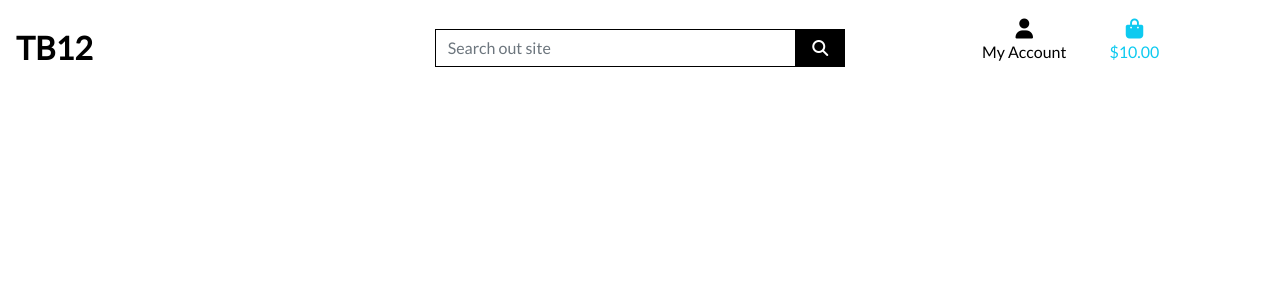
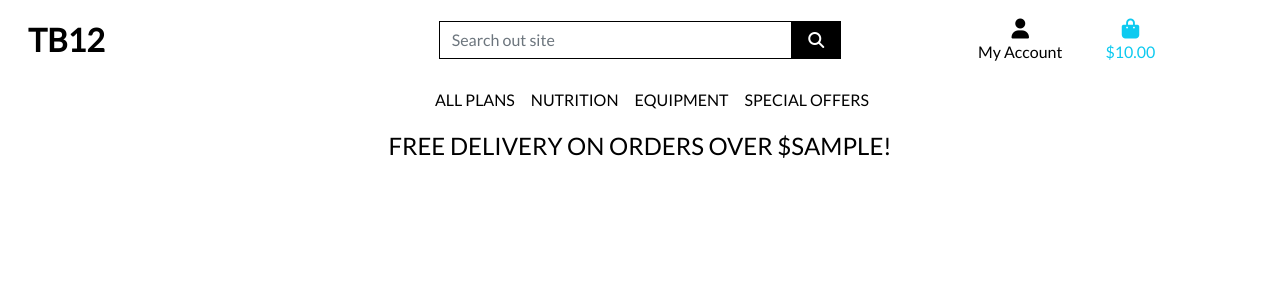
Before and after one commit to Code-Institute-Submissions/TB12_V1, a Django app: template templates/base.html in a window 1280 px wide. Shown: the top 300 px of the page. Run offline with Django 3.2, Linux system fonts and the light colour scheme; the template is opened without the code that fills it: most values are stand-ins (such as "Sample title", 1, 10 or a date in 2020); some libraries are stand-ins or nearby versions.

Commit message:
added mobile header and main navbar

```diff
--- a/static/css/base.css
+++ b/static/css/base.css
@@ -56,6 +56,11 @@ body {
     border: 1px solid black !important;
 }
 
+.bg-black {
+    color: #000 !important;
+}
+
+
 /* -------------------------------- Media Queries */
 
 /* Slightly larger container on xl screens */
--- a/templates/base.html
+++ b/templates/base.html
@@ -22,17 +22,17 @@
     {% endblock %}
 
     {% block corejs %}
-     <script src="https://kit.fontawesome.com/45791f7e23.js" crossorigin="anonymous"></script>
-    <script src="https://cdn.jsdelivr.net/npm/bootstrap@5.0.0-beta2/dist/js/bootstrap.bundle.min.js" integrity="sha384-b5kHyXgcpbZJO/tY9Ul7kGkf1S0CWuKcCD38l8YkeH8z8QjE0GmW1gYU5S9FOnJ0" crossorigin="anonymous"></script>
-    <script src="https://cdn.jsdelivr.net/npm/@popperjs/core@2.6.0/dist/umd/popper.min.js" integrity="sha384-KsvD1yqQ1/1+IA7gi3P0tyJcT3vR+NdBTt13hSJ2lnve8agRGXTTyNaBYmCR/Nwi" crossorigin="anonymous"></script>
-    <script src="https://cdn.jsdelivr.net/npm/bootstrap@5.0.0-beta2/dist/js/bootstrap.min.js" integrity="sha384-nsg8ua9HAw1y0W1btsyWgBklPnCUAFLuTMS2G72MMONqmOymq585AcH49TLBQObG" crossorigin="anonymous"></script>
+     <script src="https://kit.fontawesome.com/e9c73d7092.js" crossorigin="anonymous"></script>
+        <script src="https://code.jquery.com/jquery-3.4.1.slim.min.js" integrity="sha384-J6qa4849blE2+poT4WnyKhv5vZF5SrPo0iEjwBvKU7imGFAV0wwj1yYfoRSJoZ+n" crossorigin="anonymous"></script>
+        <script src="https://cdn.jsdelivr.net/npm/popper.js@1.16.0/dist/umd/popper.min.js" integrity="sha384-Q6E9RHvbIyZFJoft+2mJbHaEWldlvI9IOYy5n3zV9zzTtmI3UksdQRVvoxMfooAo" crossorigin="anonymous"></script>
+        <script src="https://stackpath.bootstrapcdn.com/bootstrap/4.4.1/js/bootstrap.min.js" integrity="sha384-wfSDF2E50Y2D1uUdj0O3uMBJnjuUD4Ih7YwaYd1iqfktj0Uod8GCExl3Og8ifwB6" crossorigin="anonymous"></script>
     {% endblock %}
     {% block extra_js %}
     {% endblock %}
     <title>TB12 {% block extra_title %}{% endblock %}</title>
   </head>
   <body>
-      <header class="containerc-fluid fixed-top">
+      <header class="container-fluid fixed-top">
           <div class="row bg-white pt-lg-2 d-none d-lg-flex" id="topnav" >
               <div class="col-12 col-lg-4 my-auto py-1 py-lg-0 text-center text-lg-left">
                   <a href="{% url 'home' %}" class="nav-link main-logo-link">
@@ -90,14 +90,24 @@
                             </div>
                         </a>
                     </li>
-                    </p>
-            </div>
-                          </a>
-                      </li>
                   </ul>
               </div>
           </div>
-      </header>
+          <div class="row bg-white">
+            <nav class="navbar navbar-expand-lg navbar-light w-100">
+                <button class="navbar-toggler" type="button" data-toggle="collapse" data-target="#main-nav" aria-controls="main-nav" aria-expanded="false" aria-label="Toggle navigation">
+                    <span class="navbar-toggler-icon"></span>
+                </button>
+                {% include 'includes/mobile-top-header.html' %}
+                {% include 'includes/main_nav.html' %}
+            </nav>
+        </div>
+        <div id="delivery-banner" class="row text-center">
+            <div class="col bg-black text-white">
+                <h4 class="logo-font my-1">Free delivery on orders over ${{ free_shipping_threshold }}!</h4>
+            </div>
+        </div>
+    </header>
 
       {% if messages %}
       <div class="message-container"></div>
--- /dev/null
+++ b/templates/includes/main_nav.html
@@ -0,0 +1,50 @@
+<div class="collapse navbar-collapse" id="main-nav">
+    <ul class="navbar-nav w-auto mx-auto">
+        <li class="nav-item dropdown">
+            <a class="logo-font font-weight-bold nav-link text-black mr-5" href="#" id="all-products-link" data-toggle="dropdown" aria-haspopup="true" aria-expanded="false">
+                All Plans
+            </a>
+            <div class="dropdown-menu border-0" aria-labelledby="all-products-link">
+                <a href="" class="dropdown-item">By Price</a>
+                <a href="" class="dropdown-item ">By Rating</a>
+                <a href="" class="dropdown-item ">By Category</a>
+                <a href="" class="dropdown-item">All Products</a>
+            </div>
+        </li>
+
+        <li class="nav-item dropdown">
+            <a class="logo-font font-weight-bold nav-link text-black mr-5" href="#" id="nutrition-link" data-toggle="dropdown" aria-haspopup="true" aria-expanded="false">
+                Nutrition
+            </a>
+            <div class="dropdown-menu border-0" aria-labelledby="nutrition-link">
+                <a href="" class="dropdown-item">Supplements</a>
+                <a href="" class="dropdown-item">Electrolytes</a>
+                <a href="" class="dropdown-item">Protein</a>
+                <a href="" class="dropdown-item">All Nutrition</a>
+            </div>
+        </li>
+
+        <li class="nav-item dropdown">
+            <a class="logo-font font-weight-bold nav-link text-black mr-5" href="#" id="equipment-link" data-toggle="dropdown" aria-haspopup="true" aria-expanded="false">
+                Equipment
+            </a>
+            <div class="dropdown-menu border-0" aria-labelledby="equipment-link">
+                <a href="" class="dropdown-item">Vibrating Rollers & Spheres</a>
+                <a href="" class="dropdown-item">Resistance Bands & Equipment</a>
+                <a href="" class="dropdown-item">All Equipemtn</a>
+            </div>
+        </li>
+
+        <li class="nav-item dropdown">
+            <a class="logo-font font-weight-bold nav-link text-black" href="#" id="specials-link" data-toggle="dropdown" aria-haspopup="true" aria-expanded="false">
+                Special Offers
+            </a>
+            <div class="dropdown-menu border-0" aria-labelledby="specials-link">
+                <a href="" class="dropdown-item">New Arrivals</a>
+                <a href="" class="dropdown-item">Deals</a>
+                <a href="" class="dropdown-item">Clearance</a>
+                <a href="" class="dropdown-item">All Specials</a>
+            </div>
+        </li>
+    </ul>
+</div>
--- /dev/null
+++ b/templates/includes/mobile-top-header.html
@@ -0,0 +1,56 @@
+<li class="list-inline-item">
+    <a class="text-black nav-link d-block d-lg-none" href="#" id="mobile-search" data-toggle="dropdown" aria-haspopup="true" aria-expanded="false">
+        <div class="text-center">
+            <div><i class="fas fa-search fa-lg"></i></div>
+            <p class="my-0">Search</p>
+        </div>
+    </a>
+    <div class="dropdown-menu border-0 w-100 p-3 rounded-0 my-0" aria-labelledby="mobile-search">
+        <form class="form" method="GET" action="">
+            <div class="input-group w-100">
+                <input class="form-control border border-black rounded-0" type="text" name="q" placeholder="Search our site">
+                <div class="input-group-append">
+                    <button class="form-control form-control btn btn-black border border-black rounded-0" type="submit">
+                        <span class="icon">
+                            <i class="fas fa-search"></i>
+                        </span>
+                    </button>
+                </div>
+            </div>
+        </form>
+    </div>
+</li>
+<li class="list-inline-item dropdown">
+    <a class="text-black nav-link d-block d-lg-none" href="#" id="user-options" data-toggle="dropdown" aria-haspopup="true" aria-expanded="false">
+        <div class="text-center">
+            <div><i class="fas fa-user fa-lg"></i></div>
+            <p class="my-0">My Account</p>
+        </div>
+    </a>
+    <div class="dropdown-menu border-0" aria-labelledby="user-options">
+        {% if request.user.is_authenticated %}
+            {% if request.user.is_superuser %}
+                <a href="{% url 'account_logout' %}" class="dropdown-item">Plan Management</a>
+            {% endif %}
+            <a href="#" class="dropdown-item">My Profile</a>
+            <a href="{% url 'account_logout' %}" class="dropdown-item">Logout</a>
+        {% else %}
+            <a href="{% url 'account_signup' %}" class="dropdown-item">Register</a>
+            <a href="{% url 'account_login' %}" class="dropdown-item">Login</a>
+        {% endif %}
+    </div>
+</li>
+<li class="list-inline-item">
+    <a class="{% if grand_total %}text-primary font-weight-bold{% else %}text-black{% endif %} nav-link d-block d-lg-none" href="">
+        <div class="text-center">
+            <div><i class="fas fa-shopping-bag fa-lg"></i></div>
+            <p class="my-0">
+                {% if grand_total %}
+                    ${{ grand_total|floatformat:2 }}
+                {% else %}
+                    $0.00
+                {% endif %}
+            </p>
+        </div>
+    </a>
+</li>
```
Also changed, not shown: README.md.
